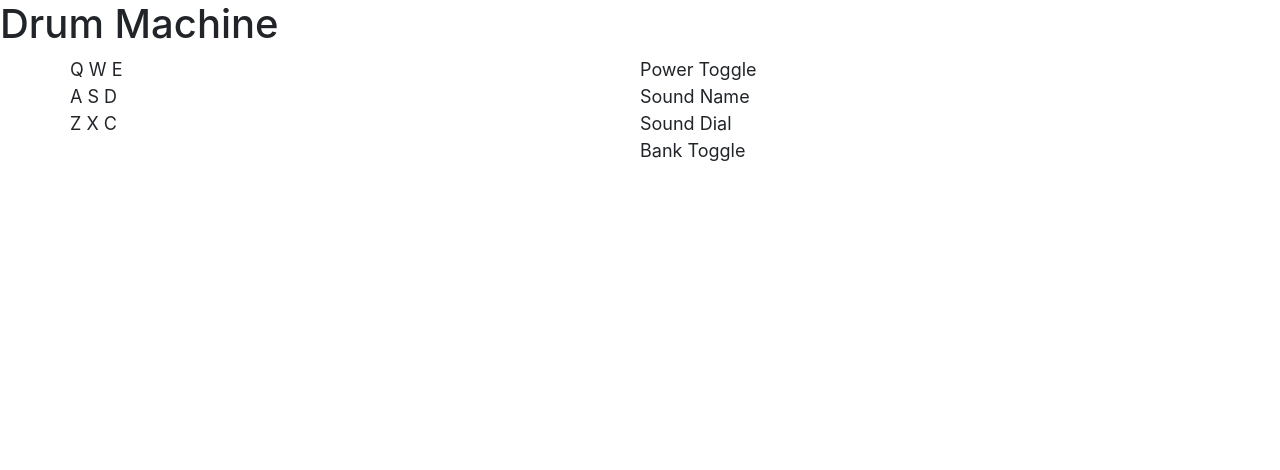
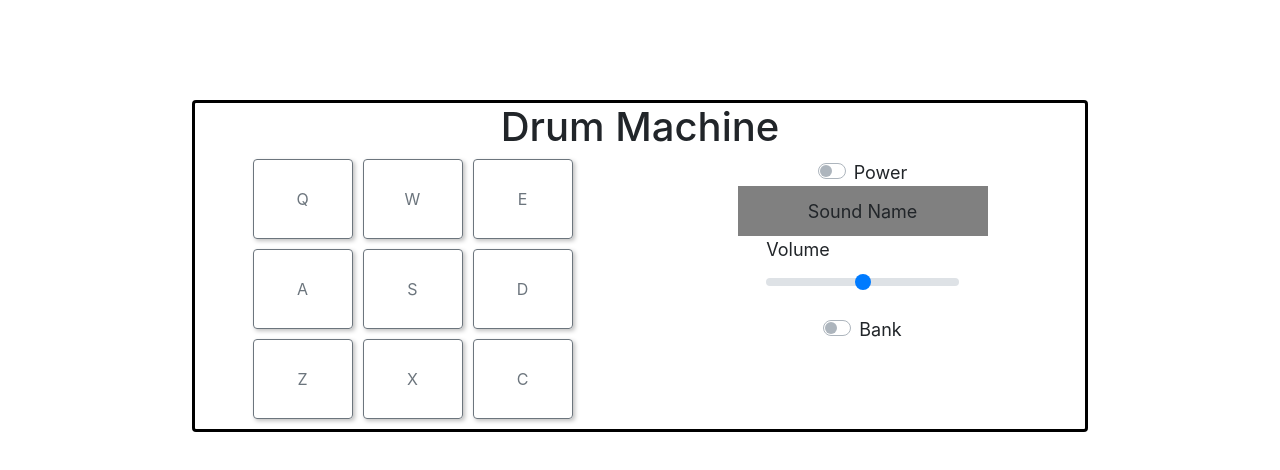
Before and after one commit to john-san/drum-machine, a React (Create React App) app: page / in a window 1280 px wide. Shown: the top 470 px of the page. Built offline with nearby package versions, Linux system fonts and the light colour scheme.

Commit message:
fix layout and add basic ui

```diff
--- a/src/App.js
+++ b/src/App.js
@@ -1,27 +1,58 @@
 import React from 'react';
-import { Container, Row, Col  } from 'react-bootstrap';
+import { Container, Row, Col, Button, Form  } from 'react-bootstrap';
 import './App.css';
 
 function App() {
   return (
-    <div className="App">
-      <h1>Drum Machine</h1>
-      <Container>
-        <Row>
-          <Col xs={12} sm={6}>
-            <Row>Q W E</Row>
-            <Row>A S D</Row>
-            <Row>Z X C</Row>
-          </Col>
-          <Col xs={12} sm={6}>
-            <Row>Power Toggle</Row>
-            <Row>Sound Name</Row>
-            <Row>Sound Dial</Row>
-            <Row>Bank Toggle</Row>
-          </Col>
-        </Row>
-      </Container>
-    </div>
+    <Container id="drum-machine">
+      <h1 className="text-center">Drum Machine</h1>
+      <Row>
+        <Col xs={{span: 12}} md={{span: 6}} className="pad-bank">
+          <Row>
+            <Button variant="outline-secondary" className="drum-pad">Q</Button>
+            <Button variant="outline-secondary" className="drum-pad">W</Button>
+            <Button variant="outline-secondary" className="drum-pad">E</Button>
+          </Row>
+          <Row>
+            <Button variant="outline-secondary" className="drum-pad">A</Button>
+            <Button variant="outline-secondary" className="drum-pad">S</Button>
+            <Button variant="outline-secondary" className="drum-pad">D</Button>
+          </Row>
+          <Row>
+            <Button variant="outline-secondary" className="drum-pad">Z</Button>
+            <Button variant="outline-secondary" className="drum-pad">X</Button>
+            <Button variant="outline-secondary" className="drum-pad">C</Button>
+          </Row>
+        </Col>
+        <Col xs={{span: 12}} md={{span: 6}} className="controls-container">
+          <Row>
+            <Form.Check
+              type="switch"
+              id="power-switch"
+              label="Power"
+            />
+          </Row>
+          <Row>
+            <div id="sound-name">
+              <span>Sound Name</span>
+            </div>
+          </Row>
+          <Row>
+            <Form.Group controlId="formBasicRangeCustom">
+              <Form.Label>Volume</Form.Label>
+              <Form.Control type="range" custom />
+            </Form.Group>
+          </Row>
+          <Row>
+            <Form.Check
+              type="switch"
+              id="bank-switch"
+              label="Bank"
+            />
+          </Row>
+        </Col>
+      </Row>
+    </Container>
   );
 }
 
--- a/src/index.css
+++ b/src/index.css
@@ -1,3 +1,46 @@
 body {
   font-size: 18px;
 }
+
+.drum-pad {
+  width: 100px;
+  height: 80px;
+  margin-right: 10px;
+  box-shadow: rgba(0,0,0, 0.25) 2px 2px 4px;
+}
+
+.pad-bank .row {
+  margin-bottom: 10px;
+}
+
+#drum-machine {
+  width: 100%;
+  margin-top: 100px;
+  border: 3px black solid;
+  border-radius: 4px;
+}
+
+#drum-machine .row {
+  justify-content: center;
+}
+
+#sound-name {
+  width: 250px;
+  height: 50px;
+  background-color: grey;
+  display: flex;
+  justify-content: center;
+  align-items: center;
+}
+
+@media(min-width: 1024px) {
+  #drum-machine {
+    width: 70%;
+  }
+}
+
+@media(min-width: 1400px) {
+  #drum-machine {
+    width: 50%;
+  }
+}
```
